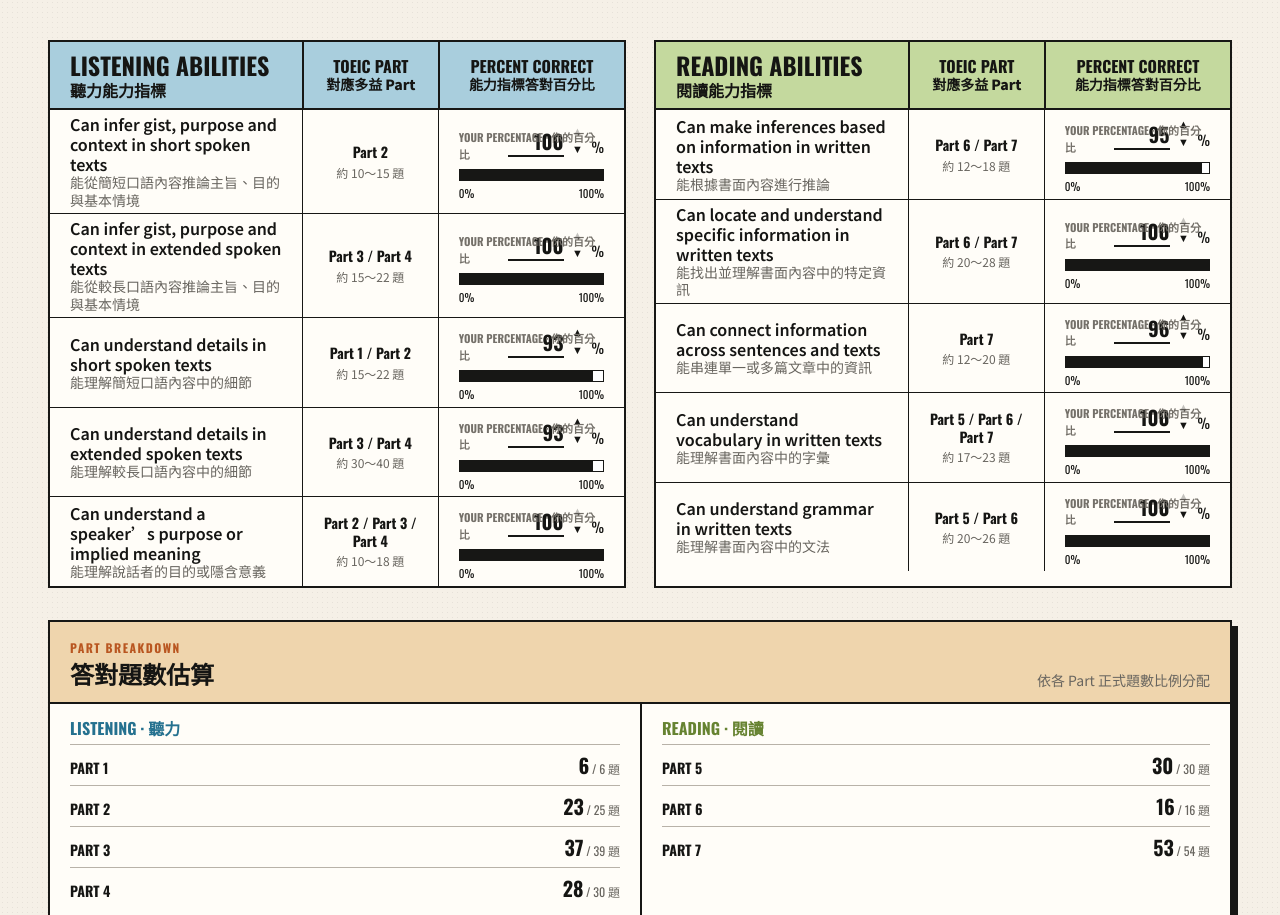
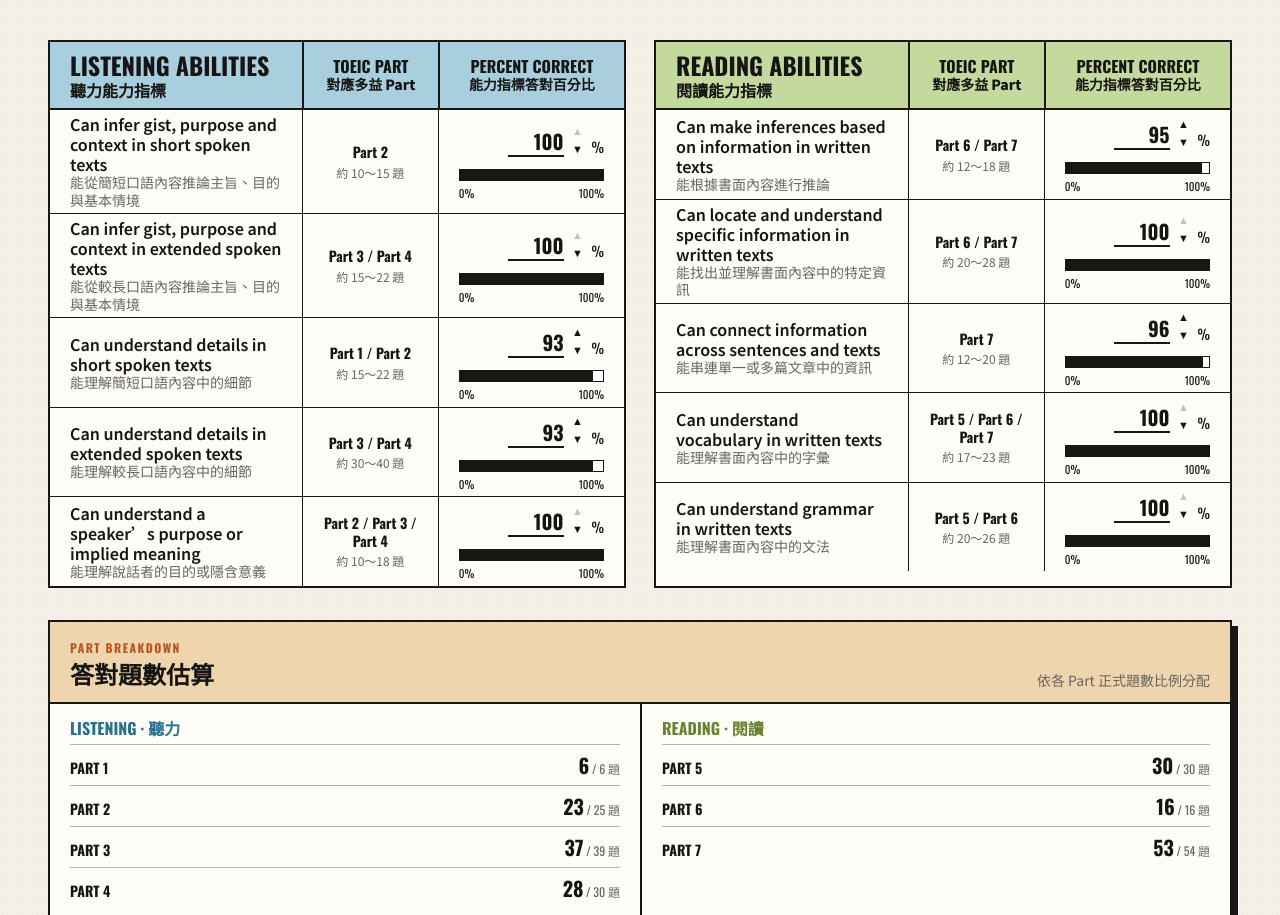
Before and after one commit to PenguinToeic990/TOEIC, a React (Vite) app: page / in a window 1280 px wide. Shown: the part 790-1705 px from the top of the page. Built offline with nearby package versions, Linux system fonts and the light colour scheme.

Commit message:
Remove repeated percentage labels from all ten ability rows

```diff
--- a/app/page.tsx
+++ b/app/page.tsx
@@ -63,7 +63,7 @@
     {skills.map((skill, i) => <div className="ability-row" key={skill.en}>
       <div className="ability-copy"><p>{skill.en}</p><span>{skill.zh}</span></div>
       <div className="ability-part"><strong>{skill.part}</strong><span>{skill.approx}</span></div>
-      <div className="percent-control"><label><span>YOUR PERCENTAGE · 你的百分比</span><input aria-label={`${skill.zh}百分比`} type="number" min="0" max="100" value={values[i]} onChange={(e) => onChange(i, clamp(Number(e.target.value), 0, 100))}/><span className="percent-steppers"><button type="button" aria-label={`${skill.zh}增加 1%`} disabled={values[i] >= 100} onClick={() => onChange(i, clamp(values[i] + 1, 0, 100))}>▲</button><button type="button" aria-label={`${skill.zh}減少 1%`} disabled={values[i] <= 0} onClick={() => onChange(i, clamp(values[i] - 1, 0, 100))}>▼</button></span><em>%</em></label>
+      <div className="percent-control"><label><input aria-label={`${skill.zh}百分比`} type="number" min="0" max="100" value={values[i]} onChange={(e) => onChange(i, clamp(Number(e.target.value), 0, 100))}/><span className="percent-steppers"><button type="button" aria-label={`${skill.zh}增加 1%`} disabled={values[i] >= 100} onClick={() => onChange(i, clamp(values[i] + 1, 0, 100))}>▲</button><button type="button" aria-label={`${skill.zh}減少 1%`} disabled={values[i] <= 0} onClick={() => onChange(i, clamp(values[i] - 1, 0, 100))}>▼</button></span><em>%</em></label>
         <div className="percent-track"><i style={{width: `${values[i]}%`}} /></div><div className="ends"><span>0%</span><span>100%</span></div>
       </div>
     </div>)}
```
